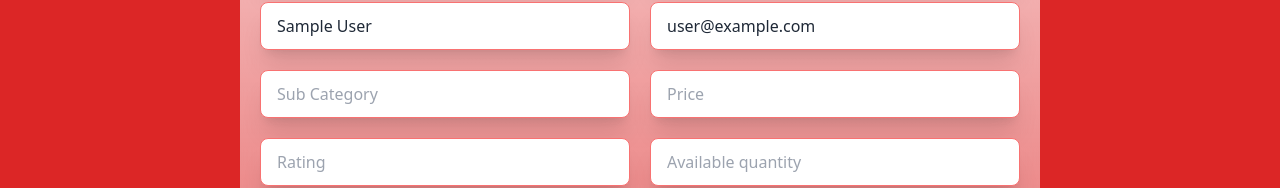
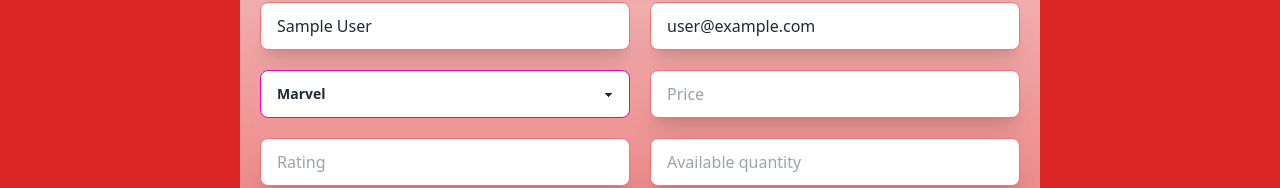
Before and after one commit to Tanzil2001/toy-shop-web, a React (Vite) app: page /addAToy in a window 1280 px wide. Shown: the part 318-506 px from the top of the page. Built offline with nearby package versions, Linux system fonts and the light colour scheme; no server answers; sample sign-in values are in the browser's storage.

Commit message:
select option add

```diff
--- a/src/Pages/AddToy/AddAToy.jsx
+++ b/src/Pages/AddToy/AddAToy.jsx
@@ -25,15 +25,15 @@ const AddAToy = () => {
 
         fetch('https://assignment-11-server-teal.vercel.app/addtoys', {
             method: 'POST',
-            headers:{
-                'content-type':'application/json'
+            headers: {
+                'content-type': 'application/json'
             },
-            body:JSON.stringify(addToy)
+            body: JSON.stringify(addToy)
         })
             .then(res => res.json())
             .then(data => {
                 console.log(data);
-            if(data.insertedId){
+                if (data.insertedId) {
                     Swal.fire(
                         'Successfully add a Toy'
                     )
@@ -59,7 +59,11 @@ const AddAToy = () => {
                 <input className="input shadow-xl input-bordered input-error w-full max-w-md mx-auto" type="url" name="toyPhoto" placeholder="Toy Photo" />
                 <input className="input shadow-xl input-bordered input-error w-full max-w-md mx-auto" type="text" value={user?.displayName} name="name" placeholder="Seller Name" />
                 <input className="input shadow-xl input-bordered input-error w-full max-w-md mx-auto" type="email" value={user?.email} name="email" placeholder="Seller Email" />
-                <input className="input shadow-xl input-bordered input-error w-full max-w-md mx-auto" type="text" name="subCategory" placeholder="Sub Category" />
+                <select name="subCategory" className="select select-secondary w-full max-w-xl">
+                    <option value='Marvel'>Marvel</option>
+                    <option value='Avengers'>Avengers</option>
+                    <option value='Star Wars'>Star Wars</option>
+                </select>
                 <input className="input shadow-xl input-bordered input-error w-full max-w-md mx-auto" type="number" name="price" placeholder="Price" />
                 <input className="input shadow-xl input-bordered input-error w-full max-w-md mx-auto" type="number" name="rating" placeholder="Rating" />
                 <input className="input shadow-xl input-bordered input-error w-full max-w-md mx-auto" type="number" name="quantity" placeholder="Available quantity" />
```
Lines whose indentation alone changed are shown as unchanged.
